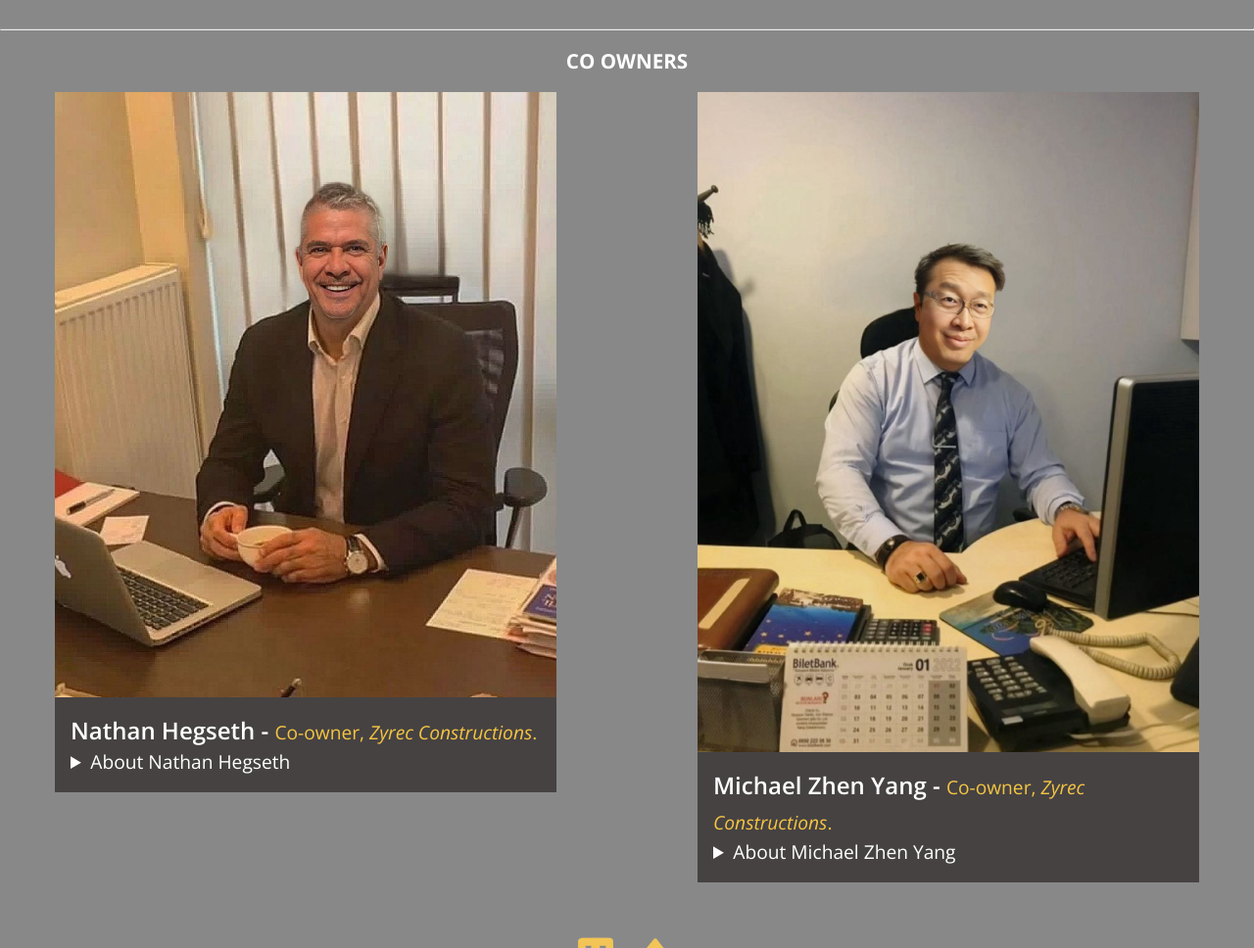
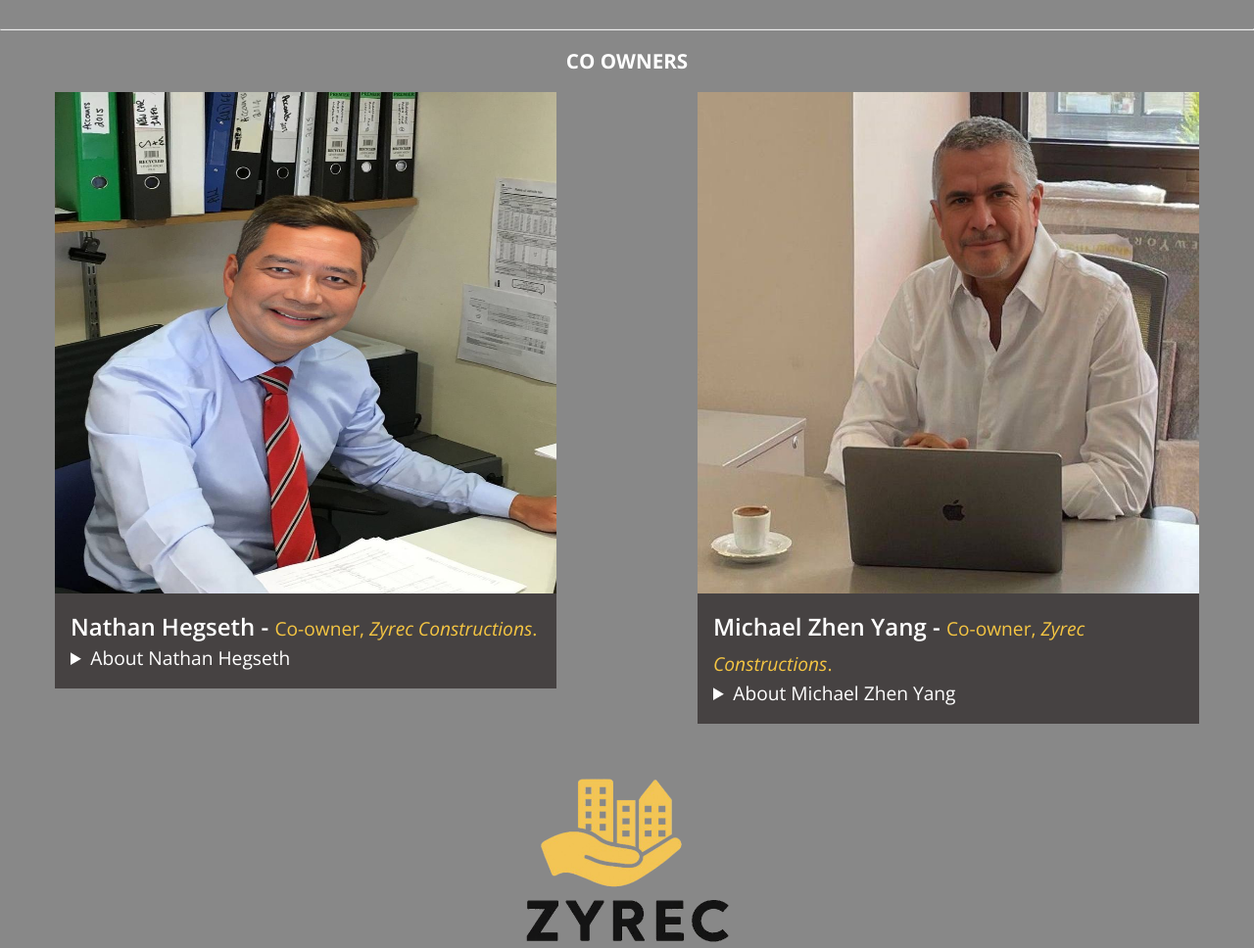
Before and after one commit to Doubletee13/Zyrec-Constructions, a plain HTML site: page about/index.html in a window 1280 px wide. Shown: the part 2499-3467 px from the top of the page at 98% size. Drawn offline with nearby package versions, Linux system fonts and the light colour scheme.

Commit message:
setup:Changed Photos of co- founders

```diff
--- a/about/index.html
+++ b/about/index.html
@@ -106,7 +106,7 @@
         <h3>CO OWNERS</h3>
         <div class="founders">
             <figure>
-                <img src="../images/new_founder2.jpeg" loading="lazy"  width="972" height="1280" alt="">
+                <img src="../images/updated_photo_of_co-founder_nathan.jpeg" loading="lazy"  width="960" height="1280" alt="">
                 <figcaption><p>Nathan Hegseth - <span class="yellow-text figcaption">Co-owner, <em>Zyrec Constructions</em>.</span></p>
                <details>
                 <summary>About Nathan Hegseth</summary>
@@ -137,7 +137,7 @@
                 </figcaption>
             </figure>
              <figure>
-                <img src="../images/new-michael-founder.jpeg" width="972" height="1280" alt="">
+                <img src="../images/updated_photo_of_co-founder_mike.jpeg" width="718" height="673" alt="">
                 <figcaption><p>Michael Zhen Yang - <span class="yellow-text figcaption">Co-owner, <em>Zyrec Constructions</em>.</span></p>
                 <details>
                     <summary>About Michael Zhen Yang</summary>
--- a/css/about.css
+++ b/css/about.css
@@ -238,6 +238,7 @@
 .founders figure img{
     width: 100%;
     height: auto;
+    aspect-ratio: 1/1;
 }
 .founders figure figcaption{
     background-color: rgb(70, 66, 66);
```
Also changed, not shown: images/updated_photo_of_co-founder_mike.jpeg (added), images/updated_photo_of_co-founder_nathan.jpeg (added).
